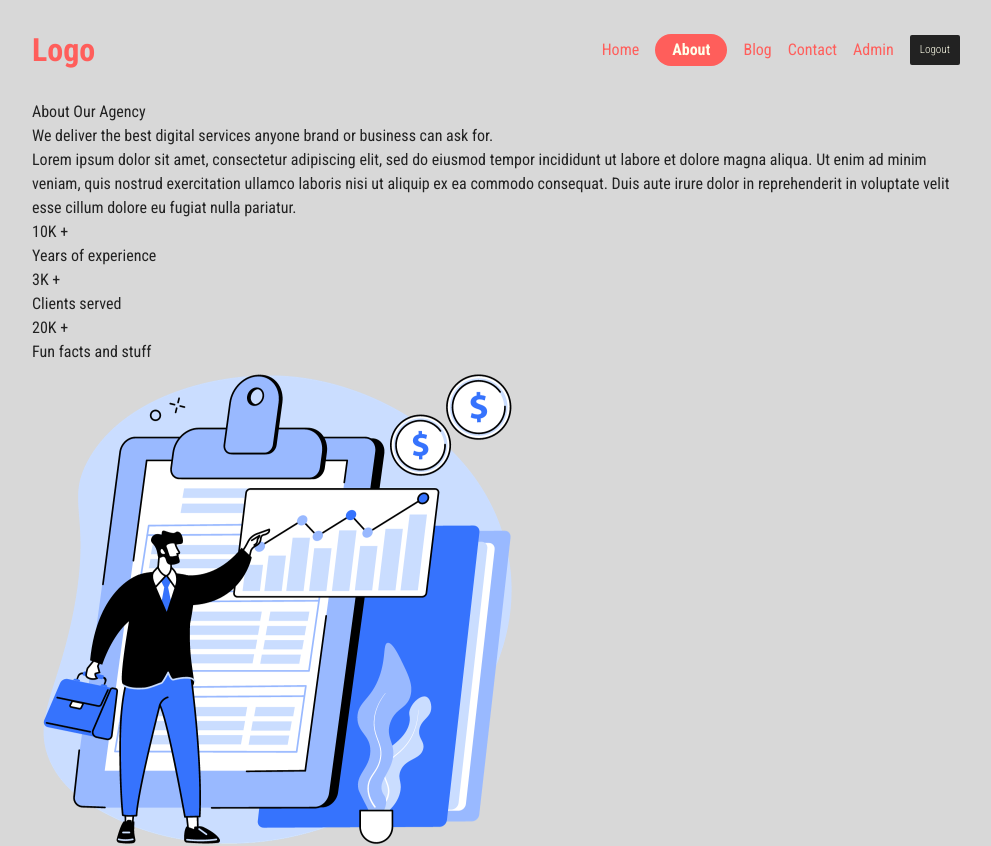
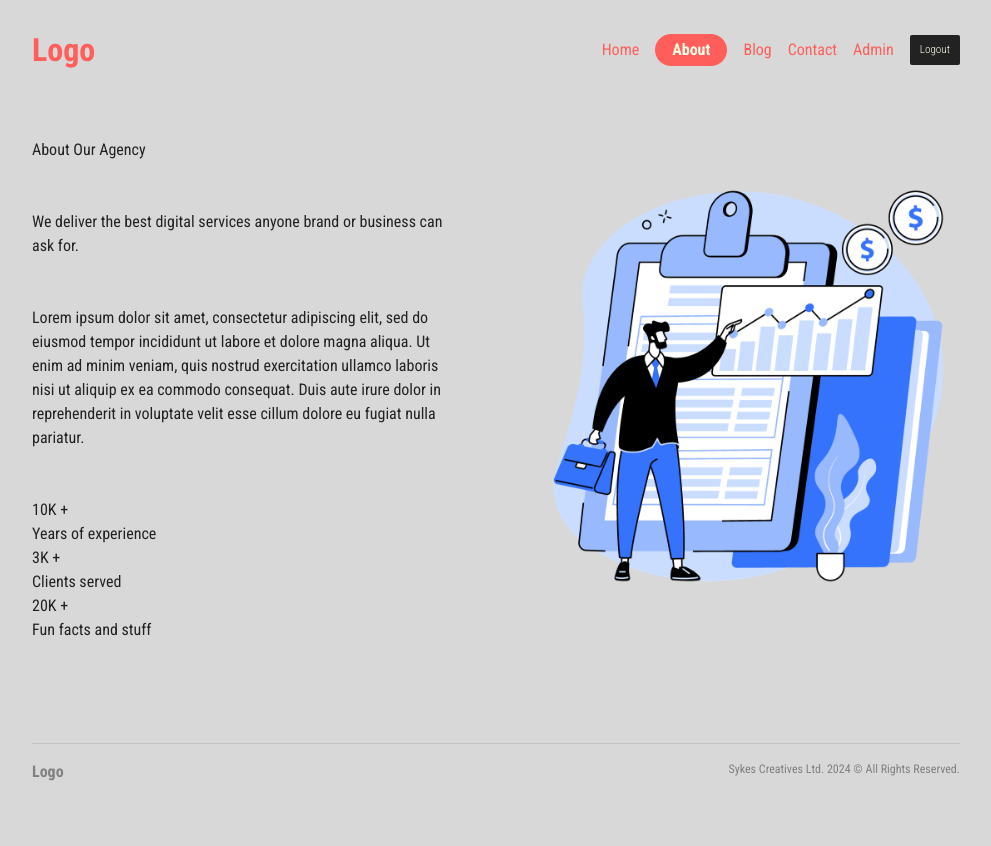
Before and after one commit to DezmenSykes/nextjs-stack-starter, a Next.js app: page /about in a window 1280 px wide. Shown: the top 846 px of the page, without its empty margins (144-1135 px from the left). After the commit the page ends 800 px from the top, so only its background shows below. Built offline with nearby package versions, Linux system fonts and the light colour scheme.

Commit message:
more styles for about page.

```diff
--- a/app/about/about.module.css
+++ b/app/about/about.module.css
@@ -0,0 +1,17 @@
+.container{
+    display: flex;
+    justify-content: space-between;
+    align-items: center;
+    gap:6rem;
+}
+
+.textContainer {
+    flex:1;
+    display: flex;
+    flex-direction: column;
+    gap: 3rem;
+}
+
+.imgContainer {
+    flex: 1;
+}
```
